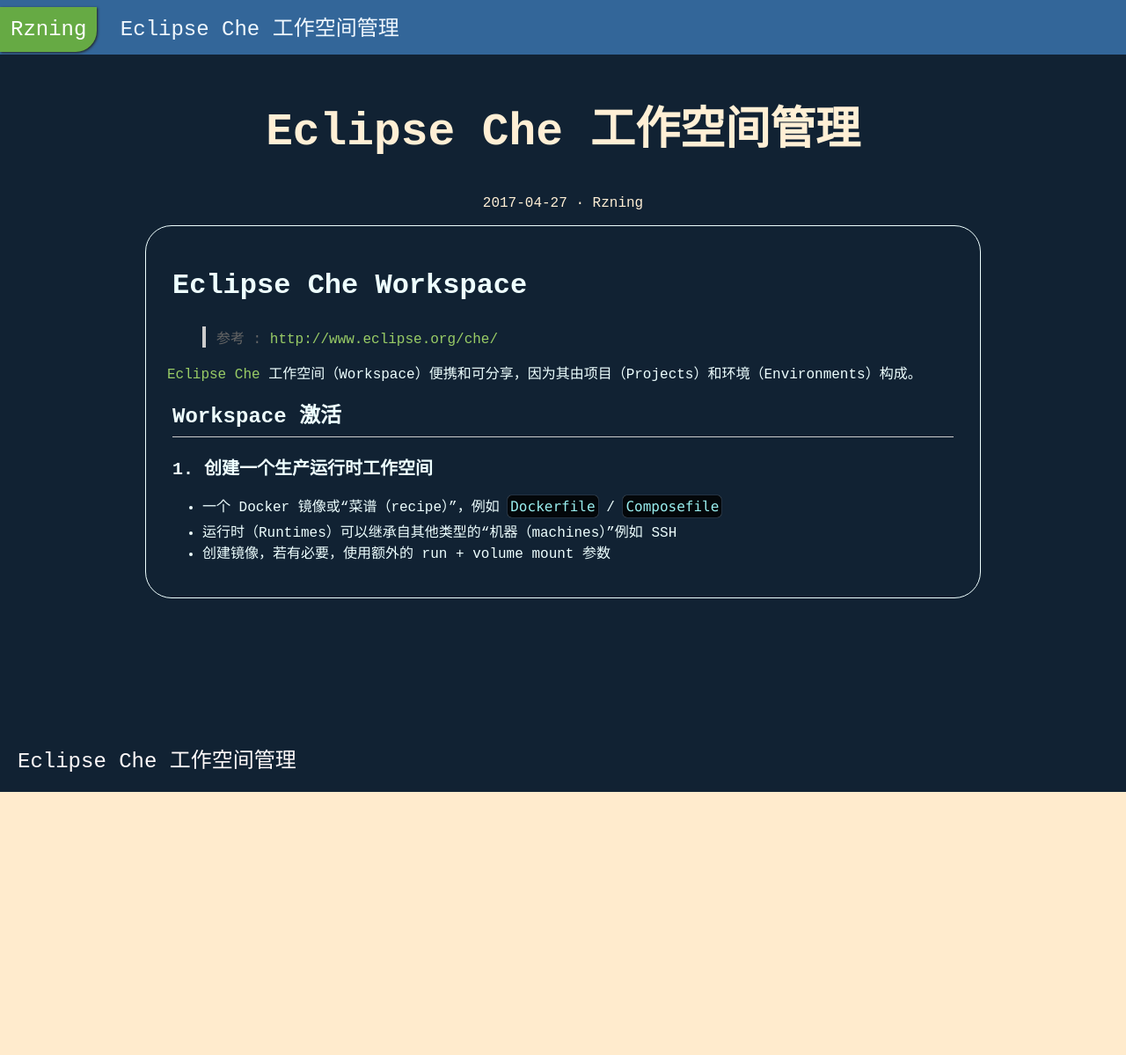
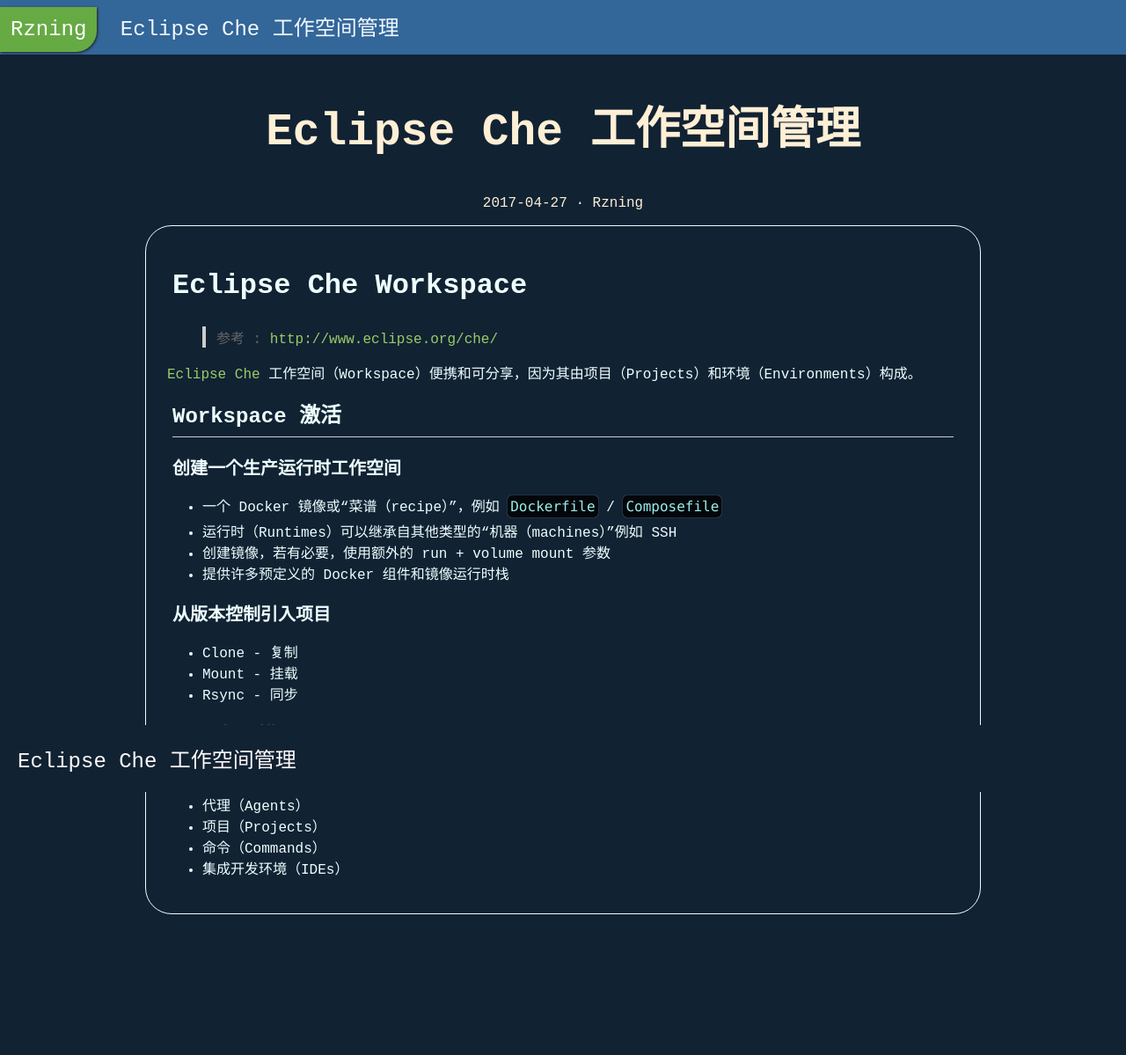
Before and after one commit to rzning/blog-2017, a Jekyll site: the page built from _posts/2017-04-27-che-workspace.md, in a window 1280 px wide. Shown: the whole page at 88% size. Built offline with Jekyll 4.4.1, drawn with Linux system fonts in a browser that asks for light colours; before the commit the page ends 900 px from its top, so only the background shows below that.

Commit message:
Updated : blog `che-workspace`

```diff
--- a/_posts/2017-04-27-che-workspace.md
+++ b/_posts/2017-04-27-che-workspace.md
@@ -17,11 +17,28 @@
 
 ## Workspace 激活
 
-### 1. 创建一个生产运行时工作空间
+### 创建一个生产运行时工作空间
 
 - 一个 Docker 镜像或“菜谱（recipe）”，例如 `Dockerfile` / `Composefile`
 - 运行时（Runtimes）可以继承自其他类型的“机器（machines）”例如 SSH
 - 创建镜像，若有必要，使用额外的 run + volume mount 参数
+- 提供许多预定义的 Docker 组件和镜像运行时栈
+
+### 从版本控制引入项目
+
+- Clone - 复制
+- Mount - 挂载
+- Rsync - 同步
+
+## 工作空间模型
+
+- 环境（Environments）
+- 代理（Agents）
+- 项目（Projects）
+- 命令（Commands）
+- 集成开发环境（IDEs）
+
+
 
 
 
```
